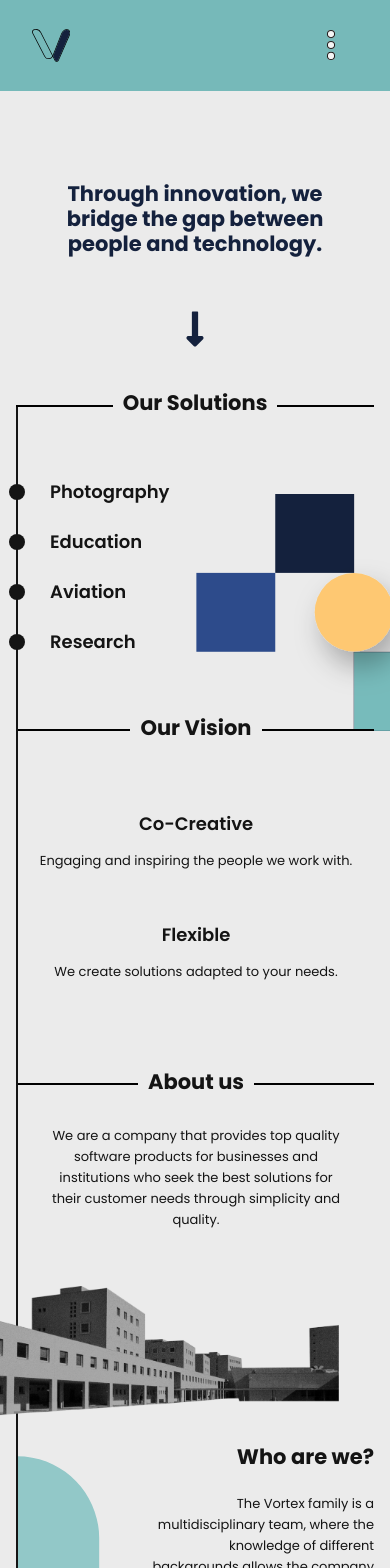
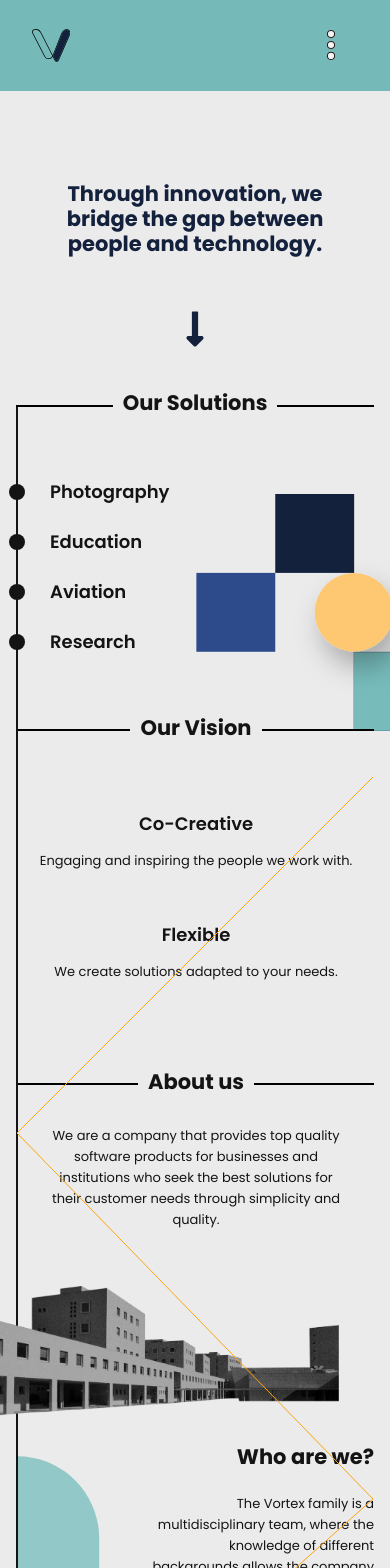
Before and after one commit to LGP21-LGP1/lgp21-lgp1.github.io, a Next.js app: page / in a window 390 px wide. Shown: the top 1568 px of the page. Built offline with nearby package versions, Linux system fonts and the light colour scheme; no server answers; a web font is replaced by a local one.

Commit message:
mobile yellow lines

```diff
--- a/components/footer.module.css
+++ b/components/footer.module.css
@@ -2,6 +2,7 @@
   display: flex;
   flex-direction: column;
   align-items: center;
+  z-index: 1;
 }
 
 #footer.dark {
--- a/pages/index.js
+++ b/pages/index.js
@@ -18,7 +18,7 @@ import LShapeMobile from '../public/assets/LshapeMobile.svg';
 import DarkCircle from '../public/assets/very-nice-circle.svg';
 import AbstractArt from '../public/assets/abstract-art.svg';
 import BackgroundBlob from '../public/assets/home-bg.svg';
-import YellowLines from '../public/assets/yellow-lines.svg';
+import YellowLinesMobile from '../public/assets/yellow-lines-mobile.svg';
 
 export default function Home() {
   const [height, setHeight] = useState(0);
@@ -186,6 +186,7 @@ export default function Home() {
           </span>
         </main>
         <Footer dark={true} />
+        <YellowLinesMobile id={style.yellowLinesMobile} />
       </div>
     </>
   );
--- a/styles/global.css
+++ b/styles/global.css
@@ -68,6 +68,7 @@ nav > * {
   display: flex;
   flex-direction: column;
   overflow-x: hidden;
+  position: relative;
 }
 
 main {
--- a/styles/home.module.css
+++ b/styles/home.module.css
@@ -1,5 +1,4 @@
 #home {
-  z-index: 0;
   margin-bottom: 200px;
 }
 
@@ -10,6 +9,7 @@
   margin-top: 300px;
   padding-left: 2rem;
   padding-right: 2rem;
+  z-index: 0;
 }
 
 #hero {
@@ -360,6 +360,10 @@
   margin-top: 3.5rem;
 }
 
+#yellowLinesMobile {
+  display: none;
+}
+
 @media only screen and (max-width: 1275px) {
   #meetTheTeam {
     padding-right: 2rem;
@@ -610,6 +614,16 @@
     top: 0;
   }
 
+  #yellowLinesMobile {
+    display: inline;
+    position: absolute;
+    bottom: 0px;
+    margin-right: 1rem;
+    margin-left: 1rem;
+    max-height: 2020px;
+    z-index: 0;
+  }
+
   #home {
     margin-bottom: 2rem;
   }
```
Also changed, not shown: public/assets/yellow-lines-mobile.svg (added).
